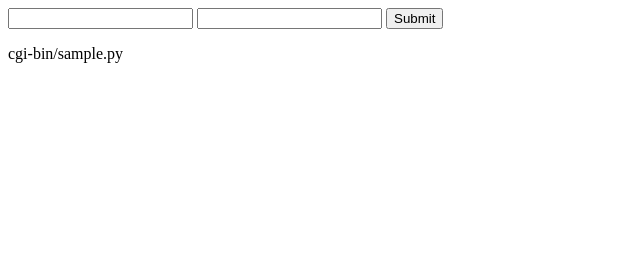
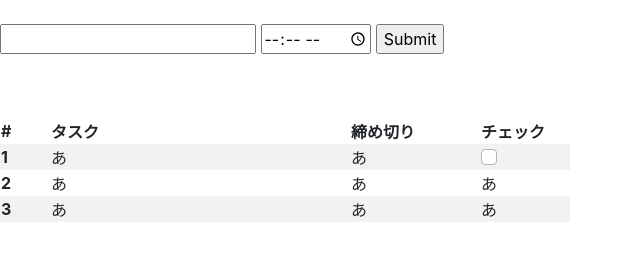
Before and after one commit to kyutech-programming-club/task-changer, a plain HTML site: page index.html in a window 1280 px wide. Shown: the whole page, without its empty margins (0-640 px from the left). Drawn offline with nearby package versions, Linux system fonts and the light colour scheme.

Commit message:
Add index.html

```diff
--- a/index.html
+++ b/index.html
@@ -1,10 +1,72 @@
 <html>
- <body>
+ <head>
+    <meta charset="UTF-8">
+    <title>Button Sample</title>
+ </head>
+
+ <body><br>
   <form action="/cgi-bin/sample.py" method="POST">
-   <input type="text" name="foo">
-   <input type="text" name="bar">
-   <input type="submit">
-  </form>
+    <input type="text" name="foo">
+    <input type="time" min="0:00" max="23:59" name="bar">
+    <input type="submit">
+  </form><br><br>
+
+    <table class="table-striped
+    ">
+        <thead>
+            <tr>
+              <th>#</th>
+              <th>タスク</th>
+              <th>締め切り</th>
+              <th>チェック</th>
+            </tr>
+        </thead>
+        <tbody>
+            <tr>
+              <th scope="row" style="width:50px">1</th>
+              <td style="width:300px">あ</td>
+              <td style="width:130px">あ</td>
+              <td style="width:90px"><div class="custom-control custom-checkbox">
+                <input class="custom-control-input" type="checkbox" id="custom-check1">
+                <label class="custom-control-label" for="custom-check1"></label></div></td>
+            </tr>
+            <tr>
+              <th scope="row">2</th>
+              <td>あ</td>
+              <td>あ</td>
+              <td>あ</td>
+            </tr>
+            <tr>
+              <th scope="row">3</th>
+              <td>あ</td>
+              <td>あ</td>
+              <td>あ</td>
+            </tr>
+    </table>
  </body>
 </html>
-cgi-bin/sample.py
+
+
+
+
+
+<!doctype html>
+<html lang="ja">
+  <head>
+    <!-- Required meta tags -->
+    <meta charset="utf-8">
+    <meta name="viewport" content="width=device-width, initial-scale=1, shrink-to-fit=no">
+
+    <!-- Bootstrap CSS -->
+    <link rel="stylesheet" href="https://stackpath.bootstrapcdn.com/bootstrap/4.5.0/css/bootstrap.min.css" integrity="sha384-9aIt2nRpC12Uk9gS9baDl411NQApFmC26EwAOH8WgZl5MYYxFfc+NcPb1dKGj7Sk" crossorigin="anonymous">
+
+    <title>Hello, world!</title>
+  </head>
+  <body>
+    <!-- Optional JavaScript -->
+    <!-- jQuery first, then Popper.js, then Bootstrap JS -->
+    <script src="https://code.jquery.com/jquery-3.5.1.slim.min.js" integrity="sha384-DfXdz2htPH0lsSSs5nCTpuj/zy4C+OGpamoFVy38MVBnE+IbbVYUew+OrCXaRkfj" crossorigin="anonymous"></script>
+    <script src="https://cdn.jsdelivr.net/npm/popper.js@1.16.0/dist/umd/popper.min.js" integrity="sha384-Q6E9RHvbIyZFJoft+2mJbHaEWldlvI9IOYy5n3zV9zzTtmI3UksdQRVvoxMfooAo" crossorigin="anonymous"></script>
+    <script src="https://stackpath.bootstrapcdn.com/bootstrap/4.5.0/js/bootstrap.min.js" integrity="sha384-OgVRvuATP1z7JjHLkuOU7Xw704+h835Lr+6QL9UvYjZE3Ipu6Tp75j7Bh/kR0JKI" crossorigin="anonymous"></script>
+  </body>
+</html>
```
